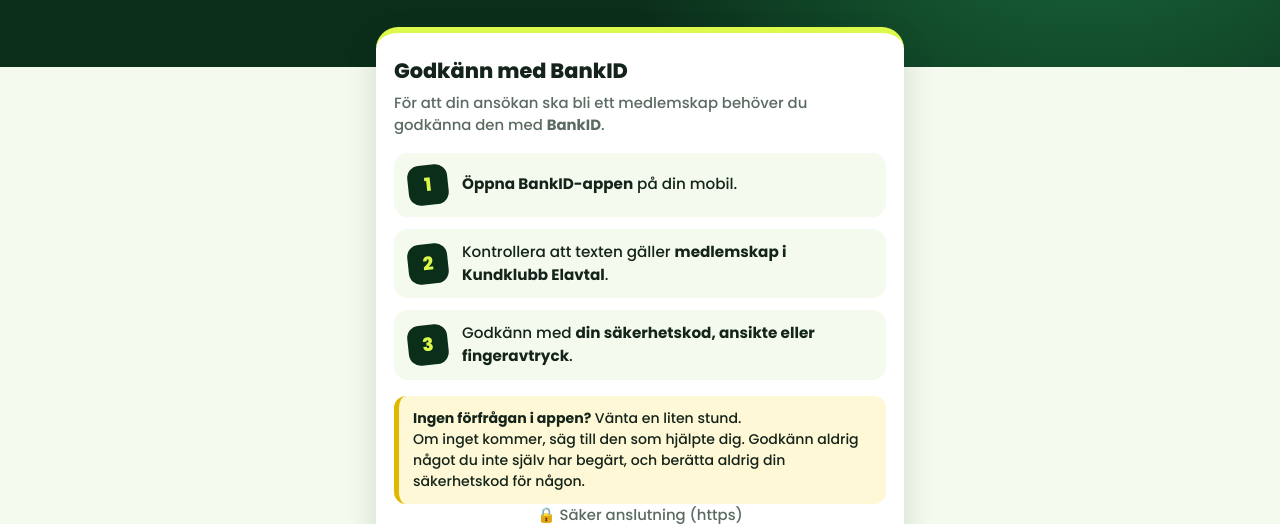
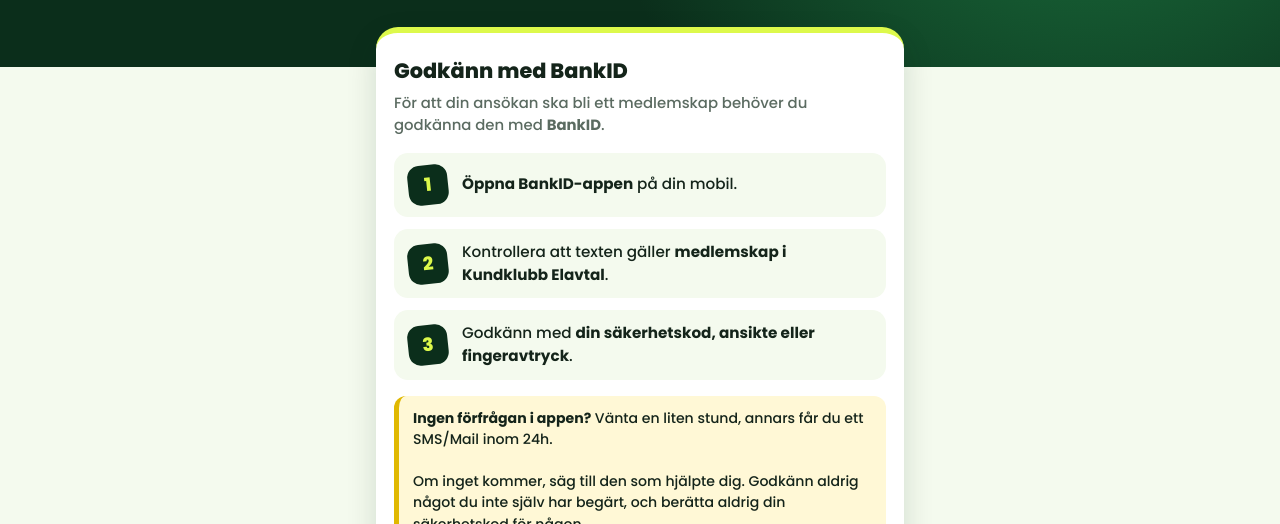
Before and after one commit to Robinaxen-sudo/Kundklubb---Elavtal, a plain HTML site: page tack.html in a window 1280 px wide. Shown: the part 267-791 px from the top of the page. Drawn offline with Linux system fonts and the light colour scheme.

Commit message:
Update tack.html

```diff
--- a/tack.html
+++ b/tack.html
@@ -50,7 +50,8 @@
       </ol>
 
       <div class="warn">
-        <b>Ingen förfrågan i appen?</b> Vänta en liten stund. <br>
+        <b>Ingen förfrågan i appen?</b> Vänta en liten stund, annars får du ett SMS/Mail inom 24h. <br>
+        <br>
         Om inget kommer, säg till den som hjälpte dig. Godkänn aldrig något du inte själv har begärt, och berätta aldrig din säkerhetskod för någon.
       </div>
 
```
